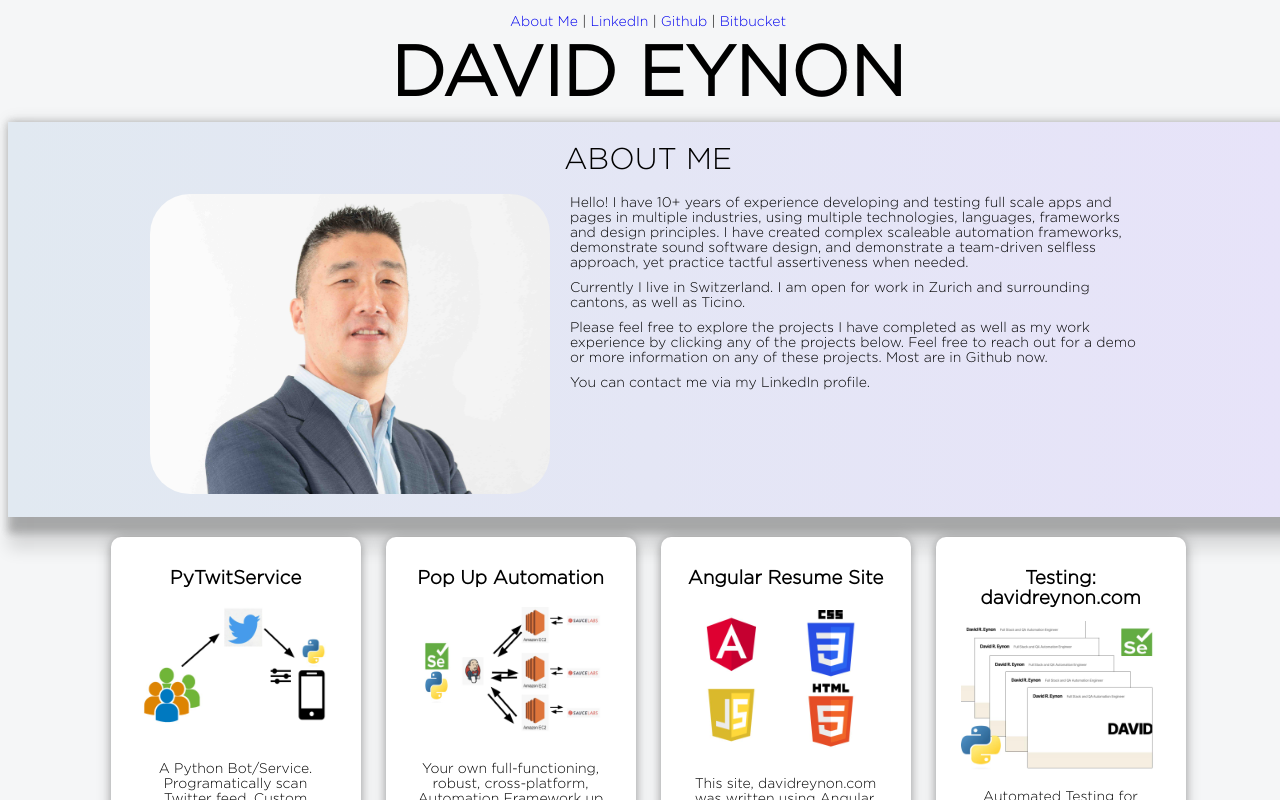
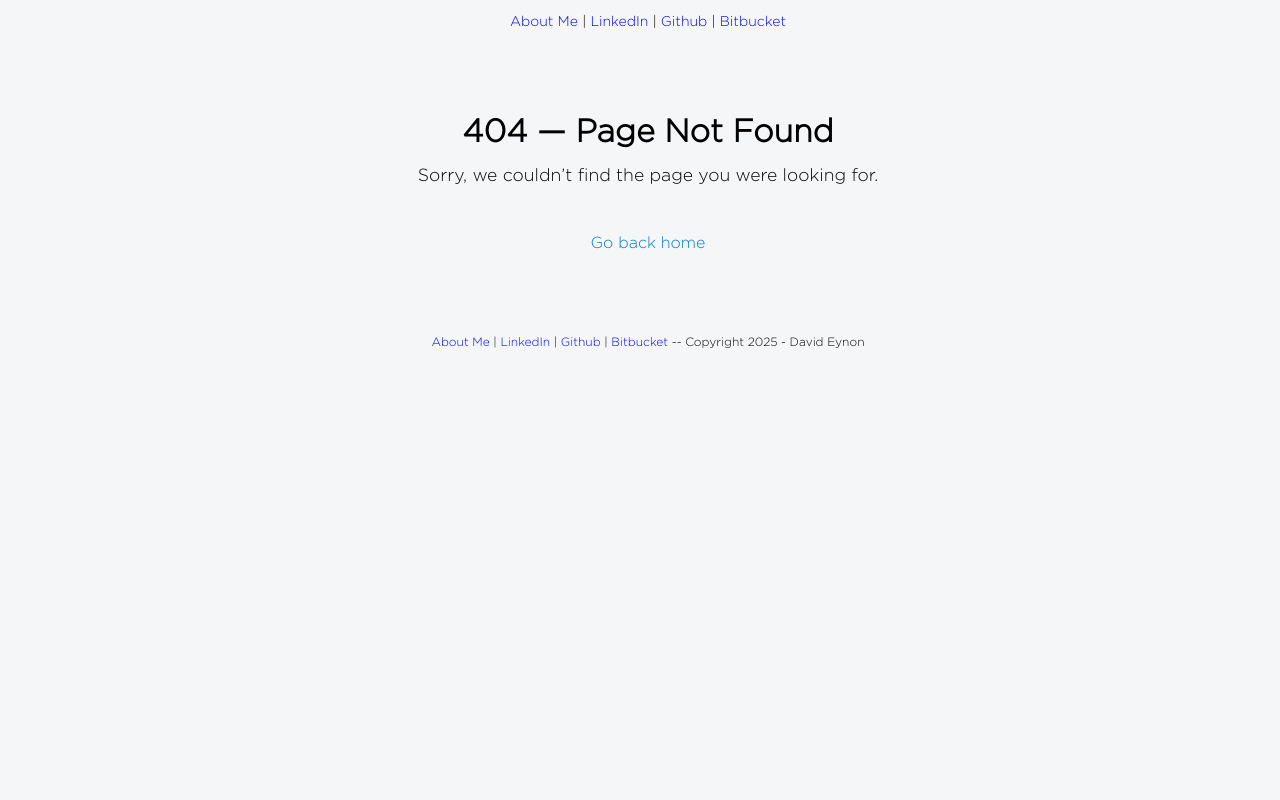
Before and after one commit to drocpdp/davidreynon_react, a React (Vite) app in the folder my-app/: page /not-found in a window 1280 px wide. Shown: the top 800 px of the page. Built offline with nearby package versions, Linux system fonts and the light colour scheme.

Commit message:
404 polishing and slugs

```diff
--- a/my-app/src/App.tsx
+++ b/my-app/src/App.tsx
@@ -1,4 +1,5 @@
 import { BrowserRouter as Router, Routes, Route } from 'react-router-dom';
+import { Navigate } from 'react-router-dom';
 import TopMenu from './components/TopMenu';
 import BottomMenu from './components/BottomMenu';
 import LandingPage from './pages/LandingPage';
@@ -12,7 +13,8 @@ function App() {
         <Routes>
           <Route path="/" element={<LandingPage />} />
           <Route path="/:slug" element={<LandingPage />} />
-          <Route path="*" element={<PageNotFound />} />
+          <Route path="/not-found" element={<PageNotFound />} />
+          <Route path="*" element={<Navigate to="/not-found" replace />} />
         </Routes>
         <BottomMenu />
       </div>
--- a/my-app/src/pages/LandingPage.tsx
+++ b/my-app/src/pages/LandingPage.tsx
@@ -1,5 +1,5 @@
 import { useEffect, useState } from 'react';
-import { useParams } from 'react-router-dom';
+import { useParams, Navigate } from 'react-router-dom';
 
 import { PROJECTS } from '../data/projects';
 import DisplayContainer from '../components/DisplayContainer';
@@ -10,22 +10,23 @@ const LandingPage = ({ initialProjectId }: { initialProjectId?: number }) => {
 
   const getInitialProject = () => {
     if (slug) {
-      const match = PROJECTS.find((p) => p.slug === slug);
-      return match || PROJECTS[0]; // fallback if slug not found
+      return PROJECTS.find((p) => p.slug === slug) || null;
     } else if (initialProjectId) {
-      const match = PROJECTS.find((p) => p.id === initialProjectId);
-      return match || PROJECTS[0]; // fallback if ID not found
+      return PROJECTS.find((p) => p.id === initialProjectId) || PROJECTS[0];
     }
-    return PROJECTS[0]; // homepage default
+    return PROJECTS[0]; // homepage
   };
 
   const [selectedProject, setSelectedProject] = useState(getInitialProject);
 
-  // Update project when slug changes (navigation)
   useEffect(() => {
     setSelectedProject(getInitialProject());
     // eslint-disable-next-line react-hooks/exhaustive-deps
   }, [slug, initialProjectId]);
+
+  if (!selectedProject) {
+    return <Navigate to="/not-found" replace />;
+  }
 
   return (
     <div className="landing-page">
--- a/my-app/src/pages/PageNotFound.tsx
+++ b/my-app/src/pages/PageNotFound.tsx
@@ -1,7 +1,23 @@
 const PageNotFound = () => {
   return (
-    <div className="page-not-found">
-      <h1>404 - Page Not Found</h1>
+    <div
+      className="page-not-found"
+      style={{
+        textAlign: 'center',
+        padding: '4rem 1rem',
+        fontFamily: 'inherit',
+      }}
+    >
+      <h1 style={{ fontSize: '2rem', marginBottom: '1rem' }}>404 — Page Not Found</h1>
+      <p style={{ fontSize: '1.1rem' }}>
+        Sorry, we couldn’t find the page you were looking for.
+      </p>
+      <a
+        href={import.meta.env.BASE_URL}
+        style={{ display: 'inline-block', marginTop: '2rem', color: '#007acc' }}
+      >
+        Go back home
+      </a>
     </div>
   );
 };
```
